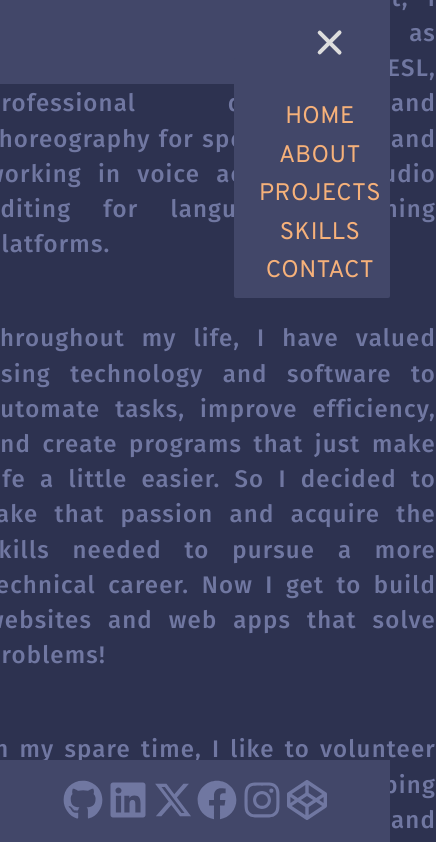
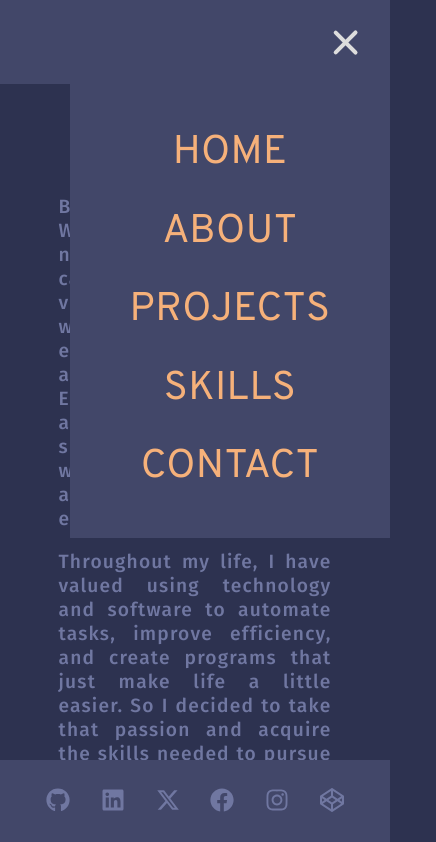
Before and after one commit to eaknott/personal-portfolio, a React (Create React App) app: page /about in a window 390 px wide. Shown: the top 842 px of the page, 436 px wide, since content can reach past the window. Built offline with nearby package versions, Linux system fonts and the light colour scheme.

Commit message:
Scrap all layout box-model css and start over with mobile-first approach

```diff
--- a/src/components/ProjectItem.jsx
+++ b/src/components/ProjectItem.jsx
@@ -12,7 +12,7 @@ function ProjectItem({
     <div>
         <div className="project-item">
             <a href={liveUrl} target="_blank" rel="noreferrer" className="project-thumbnail">
-                <img src={thumbnail} alt={alt} width="350px" />
+                <img src={thumbnail} alt={alt} />
             </a>
             <div className="project-text">
                 <a href={liveUrl} target="_blank" rel="noreferrer">
--- a/src/index.css
+++ b/src/index.css
@@ -1,4 +1,21 @@
 @import url('https://fonts.googleapis.com/css2?family=Fira+Sans:ital,wght@0,100;0,200;0,300;0,400;0,500;0,600;0,700;0,800;0,900;1,100;1,200;1,300;1,400;1,500;1,600;1,700;1,800;1,900&family=Overpass:ital,wght@0,100..900;1,100..900&display=swap');
+
+
+/* Blueberries & Cream */
+/* :root {
+ --primary: #363062;
+ --secondary: #435585;
+ --tertiary: #818FB4;
+ --light: #F5E8C7;
+} */
+
+/* Teal Steel */
+/* :root {
+  --primary: #222831;
+  --secondary: #393E46;
+  --tertiary: #00ADB5;
+  --light: #EEEEEE;
+} */
 
 /* Sunset Dusk */
 :root {
@@ -31,30 +48,32 @@
 }
 
 body, html {
-  background-image: url("background-shapes.jpg");
+  /* background-image: url("background-shapes.jpg"); */
   background-color: var(--primary);
   height: 100vh;
   width: 100vw;
-  display: flex;
 }
 
 .app-container {
   position: relative;
-  min-height: 100vh;
 }
 
 /* HEADER */
 
 .header-container {
   background-color: var(--secondary);
-  height: 10vh;
-  width: 100vw;
+  height: 10%;
+  width: 100%;
   display: flex;
   justify-content: flex-end;
   align-items: center;
   position: fixed;
   top: 0;
-  z-index: 10;
+  z-index: 5;
+}
+
+#navbar {
+  display: none;
 }
 
 .header-container ul {
@@ -74,7 +93,7 @@ body, html {
 
 .header-container a {
   text-decoration: none;
-  color: var(--light)
+  color: var(--light);
 }
 
 .header-container a:hover {
@@ -97,71 +116,72 @@ body, html {
 .contact {
   color: var(--light);
   display: flex;
-  justify-content: center;
-  align-items: center;
-  height: 80vh;
-  width: 100vw;
+  height: 80%;
+  width: 100%;
   font-family: 'Fira Sans', Helvetica, sans-serif;
-  position: relative;
-  top: 10vh;
 }
 
 /* HOME PAGE */
 
+.home {
+  flex-direction: column-reverse;
+  align-items: center;
+  justify-content: center;
+}
+
 .home h1 {
   color: var(--light);
-  margin: 0 auto 2.5rem 2rem;
   letter-spacing: 0.09rem;
+  font-family: 'Fira Sans', Helvetica, sans-serif;
+  text-align: center;
+  margin: 1rem auto;
+  font-size: 1.7rem;
 }
 
 .home p {
   color: var(--tertiary);
   font-weight: bold;
-  font-size: 1.5rem;
-  width: 600px;
+  font-size: 1.3rem;
   letter-spacing: 0.075rem;
-  line-height: 2.8rem;
-  margin: 0 auto 1.5rem 2rem;
+  line-height: 2.2rem;
+  text-align: center;
+  margin: auto 2rem;
 }
 
 .home-img img {
   border-radius: 100%;
-  margin: auto 3rem 3rem auto;
   box-shadow: 5px 5px 15px var(--secondary);
   opacity: 0.85;
-  height: 18rem;
-  width: 18rem;
-}
-
-.home {
-  display: flex;
-  flex-direction: row;
-  justify-content: space-evenly;
+  height: 12rem;
+  width: 12rem;
+  margin-top: 8rem;
 }
 
 /* ABOUT PAGE */
 
 .about {
-  padding-bottom: 4vh;
-  margin-top: 20vh;
+  justify-content: center;
+  align-items: center;
+  padding-bottom: 15vh;
 }
 
 .about h1 {
   text-align: center;
   color: var(--light);
   letter-spacing: 0.09rem;
+  margin: 8rem auto 2rem auto;
+  font-size: 1.8rem;
 }
 
 .about p {
   font-size: 1.5rem;
   text-align: justify;
-  line-height: 2.2rem;
-  width: 60vw;
-  min-width: 450px;
+  line-height: 1.5rem;
   color: var(--tertiary);
-  font-weight: bold;
+  font-weight: 500;
   letter-spacing: 0.075rem;
-  margin: 0 auto 1.5rem 2rem;
+  width: 70vw;
+  font-size: 1.2rem;
 }
 
 .about-text main {
@@ -170,22 +190,16 @@ body, html {
 
 /* PROJECTS PAGE */
 
-.projects-header {
-  position: fixed;
-  top: 15vh;
-  font-size: 1.1rem;
-}
-
-.project-items {
-  display: flex;
-  flex-direction: row;
-  margin-left: 200rem;
+.projects {
+  flex-direction: column;
+  justify-content: center;
+  align-items: center;
+  padding-top: 8rem;
 }
 
 swiper-container {
-  width: 600px;
-  height: 520px;
-  padding-top: 4.5rem;
+  width: 100vw;
+  height: 60vh;
   text-align: center;
   --swiper-navigation-color: var(--light) !important;
 }
@@ -195,29 +209,28 @@ swiper-slide {
   color: #fff;
   font-size: 25px;
   line-height: 1.5rem;
+  padding-top: 0.4rem;
 }
 
 .project-item {
   display: flex;
   flex-direction: column;
-  justify-content: space-between;
+  justify-content: space-evenly;
   align-items: center;
-  margin: 3rem 3rem 0 3rem;
   height: 20rem;
 }
 
 .project-thumbnail img {
   border-radius: 10px;
   box-shadow: 3px 3px 10px #bbbbbb;
+  width: 17rem;
 }
 
 .project-thumbnail img:hover {
-  border-radius: 10px;
   box-shadow: 3px 3px 10px var(--light);
 }
 
 .project-thumbnail img:active {
-  border-radius: 10px;
   box-shadow: 1px 1px 10px var(--light);
   transform: translate(2px, 2px);
 }
@@ -225,9 +238,9 @@ swiper-slide {
 .project-text {
   display: flex;
   flex-direction: column;
-  height: 12rem;
   justify-content: space-between;
   align-items: center;
+  margin-top: 1.5rem;
 }
 
 .project-text a {
@@ -242,7 +255,6 @@ swiper-slide {
   text-align: center;
   font-size: 1.5rem;
   color: #dddddd;
-  margin: 1rem 0;
 }
 
 .project-description {
@@ -250,46 +262,49 @@ swiper-slide {
   flex-direction: row;
   column-gap: 2rem;
   line-height: 2rem;
-  width: 23rem;
+  width: 90vw;
   flex-wrap: wrap;
   justify-content: center;
   color: var(--tertiary);
   font-weight: bold;
   font-size: 1.1rem;
+  margin-top: 2rem;
 }
 
 .project-buttons {
   display: flex;
   flex-direction: row;
-  column-gap: 2rem;
-  justify-content: space-evenly;
+  justify-content: space-between;
   align-items: center;
-  margin: 0.5rem 0;
+  width: 90vw;
 }
 
 /* SKILLS PAGE */
 
 .skills {
   flex-direction: column;
+  justify-content: center;
+  align-items: center;
+  padding: 8rem 0;
 }
 
 .skills h1 {
   text-align: center;
   color: var(--light);
-  margin-bottom: 2rem;
   letter-spacing: 0.09rem;
+  margin-bottom: 2.5rem;
 }
 
 .skills p {
   font-size: 1.35rem;
   line-height: 1.8rem;
-  text-align: justify;
-  width: 60vw;
-  min-width: 450px;
+  text-align: center;
   color: var(--tertiary);
   font-weight: bold;
   letter-spacing: 0.075rem;
-  margin-bottom: 4rem;
+  background-color: var(--primary);
+  margin-bottom: 2rem;
+  width: 90vw;
 }
 
 .skills a {
@@ -306,10 +321,9 @@ swiper-slide {
   flex-direction: row;
   flex-wrap: wrap;
   justify-content: center;
-  height: 200px;
-  width: 850px;
-  column-gap: 7rem;
-  row-gap: 3rem;
+  column-gap: 4rem;
+  row-gap: 2.5rem;
+  background-color: var(--primary);
 }
 
 .skills-item {
@@ -332,6 +346,7 @@ swiper-slide {
   display: flex;
   flex-direction: row;
   justify-content: center;
+  align-items: center;
   column-gap: 5rem;
 }
 
@@ -348,8 +363,8 @@ swiper-slide {
 }
 
 .contact p {
-  width: 30vw;
-  min-width: 20rem;
+  width: 20vw;
+  min-width: 25rem;
   font-size: 1.1rem;
   line-height: 2rem;
   color: var(--tertiary);
@@ -434,7 +449,7 @@ button:active {
 
 .footer-container {
   background-color: var(--secondary);
-  width: 100vw;
+  width: 100%;
   height: 10vh;
   color: var(--tertiary);
   display: flex;
@@ -445,7 +460,7 @@ button:active {
 }
 
 .footer-links {
-  width: 500px;
+  width: 90vw;
   display: flex;
   justify-content: space-evenly;
   align-items: center;
@@ -469,326 +484,3 @@ button:active {
 .footer-links a:active {
   color: var(--light);
 }
-
-/* SMALLER SCREENS */
-
-@media only screen and (max-width: 1440px) {
-  .about {
-    padding-bottom: 32rem;
-  }
-  .about h1 {
-    margin-top: 27rem;
-  }
-  .about p {
-    width: 70vw;
-    font-weight: 500;
-  }
-
-  .contact h1 {
-    font-size: 1.7rem;
-  }
-  .contact p {
-    background-color: var(--primary);
-  }
-}
-
-@media only screen and (max-width: 1024px) {
-  .header-container ul {
-    margin: 0 1.8rem;
-  }
-  .header-container li {
-    font-size: 1.1rem;
-  }
-
-  .home {
-    flex-direction: column-reverse;
-    justify-content: center;
-    margin-top: 1vh;
-  }
-  .home-text {
-    text-align: center;
-  }
-  .home h1 {
-    font-size: 2.5rem;
-    margin: 1rem 0;
-  }
-  .home p {
-    margin: 0;
-    font-size: 1.5rem;
-    line-height: 2rem;
-    background-color: var(--primary);
-  }
-  .home-img img {
-    height: 17rem;
-    width: 17rem;
-    margin: 0;
-  }
-
-  .about h1,
-  .projects-header h1,
-  .contact h1 {
-    font-size: 2rem;
-  }
-  .about h1 {
-    margin-top: 3rem;
-    margin-bottom: 3rem;
-  }
-  .about p {
-    font-size: 1.5rem;
-    font-weight: 500;
-    line-height: 2.2rem;
-  }
-  .about p:last-child {
-    padding-bottom: 30vh;
-  }
-
-  .contact {
-    flex-direction: column;
-    row-gap: 2rem;
-    margin-top: 43vh;
-    padding-bottom: 45vh;
-  }
-  .contact h1 {
-    font-size: 2rem;
-    text-align: center;
-    margin: 2rem 0;
-  }
-  .contact p {
-    line-height: 2.4rem;
-    text-align: center;
-    font-size: 1.5rem;
-    font-weight: 500;
-    width: 70vw;
-  }
-  .contact-email {
-    font-size: 1.5rem;
-  }
-  .contact-text :nth-child(4) {
-    font-size: 1.5rem;
-  }
-  .form-group {
-    flex-direction: row;
-    justify-content: space-between;
-    gap: 1rem;
-  }
-  .form-group label {
-    margin-left: auto;
-    font-size: 1.1rem;
-    font-weight: 500;
-    margin-top: 0.4rem;
-  }
-  input {
-    margin-bottom: 1rem;
-    height: 2.5rem;
-  }
-  input,
-  textarea {
-    width: 30rem;
-    font-size: 1.1rem;
-  }
-  .form-button {
-    height: 2.5rem;
-    width: 12rem;
-    margin-top: 1.5rem;
-    font-size: 1.5rem;
-    text-transform: uppercase;
-  }
-
-  .footer-links {
-    width: 600px;
-  }
-  .footer-icon {
-    height: 1.8rem;
-    width: 2.2rem;
-  }
-}
-
-@media only screen and (max-width: 1024px) and (orientation: portrait) {
-  .header-container li {
-    font-size: 1.5rem;
-  }
-
-  .home img {
-    margin-bottom: 3rem;
-  }
-  .home h1 {
-    margin-bottom: 2rem;
-    font-size: 3rem;
-    background-color: var(--primary);
-  }
-  .home p {
-    font-size: 1.8rem;
-    font-weight: 600;
-    line-height: 2.5rem;
-    background-color: var(--primary);
-  }
-
-  .about {
-    height: 80vh;
-    margin-top: 1vh;
-    margin-bottom: 1vh;
-    padding-bottom: 1vh;
-  }
-  .about h1 {
-    font-size: 2.5rem;
-    margin-top: 1rem;
-  }
-  .about p {
-    padding-bottom: 1rem;
-  }
-  .about p:last-child {
-    padding-bottom: 1rem;
-  }
-
-  .projects-header h1 {
-    font-size: 2.5rem;
-    margin-top: 10vh;
-  }
-
-  .skills {
-    justify-content: space-evenly;
-    height: 60vh;
-    margin-top: 1vh;
-  }
-  .skills-text,
-  .skills-body {
-    background-color: var(--primary);
-  }
-  .skills-text h1 {
-    font-size: 2.5rem;
-    margin-top: 10vh;
-  }
-  .skills-text p {
-    font-size: 1.75rem;
-    line-height: 2.75rem;
-    text-align: center;
-  }
-  .skills-body {
-    height: 20vh;
-  }
-
-  .contact {
-    margin-top: 1vh;
-    padding-bottom: 1rem;
-  }
-  .contact h1 {
-    font-size: 2.5rem;
-  }
-  .contact p {
-    width: 60vh;
-    background-color: var(--primary);
-  }
-  .contact input,
-  .contact textarea {
-    margin-bottom: 1.8rem;
-  }
-
-  .footer-links {
-    width: 70vw;
-  }
-  .footer-icon {
-    height: 2.5rem;
-    width: 2.5rem;
-  }
-}
-
-@media only screen and (max-width: 767px) {
-  #navbar {
-    display: none;
-  }
-}
-
-/* @media only screen and (max-width: 600px) {
-  .header-container {
-    height: 30vh;
-    width: 100%;
-  }
-  .header-container ul {
-    flex-direction: column;
-  }
-
-  .home h1 {
-    font-size: 1.7rem;
-    margin: 0;
-  }
-  .home p {
-    margin: 0;
-    font-size: 1.2rem;
-    width: 300px;
-    line-height: 1.7rem;
-  }
-  .home-img img {
-    margin: 0;
-    height: 10rem;
-    width: 10rem;
-  }
-
-  .about h1,
-  .projects-header h1,
-  .contact h1 {
-    font-size: 1.2rem;
-  }
-  .about p {
-    font-size: 1.2rem;
-    font-weight: 400;
-    text-align: center;
-    line-height: 1.8rem;
-    width: 40rem;
-  }
-  .contact {
-    flex-direction: column;
-    row-gap: 2rem;
-  }
-  .contact h1,
-  .contact p {
-    text-align: center;
-  }
-  .contact p {
-    line-height: 2rem;
-    font-size: 1.2rem;
-    font-weight: 500;
-    width: 70vw;
-  }
-  .contact-email {
-    font-size: 1.2rem;
-  }
-  .contact-text :nth-child(4) {
-    font-size: 1.2rem;
-  }
-  .form-group {
-    flex-direction: column;
-    justify-content: space-between;
-  }
-  .form-group label {
-    margin-right: auto;
-    font-size: 1rem;
-    font-weight: 500;
-  }
-  input {
-    height: 2.2rem;
-  }
-  input,
-  textarea {
-    width: 20rem;
-    font-size: 1rem;
-  }
-  .form-button button {
-    height: 2rem;
-    width: 8rem;
-    margin-top: 1.2rem;
-    font-size: 1.2rem;
-    text-transform: uppercase;
-  }
-
-  .footer-container {
-    width: 100%;
-  }
-
-  .footer-links {
-    width: 400px;
-  }
-  .footer-icon {
-    height: 1.7rem;
-    width: 2rem;
-  }
-} */
```
Also changed, not shown: public/index.html (+1 -23 lines), src/components/Hamburger.jsx (+6 -7 lines), src/assets/background-with-shapes.jpg (added), 1 other file (tests, documents, lock files or other folders).
